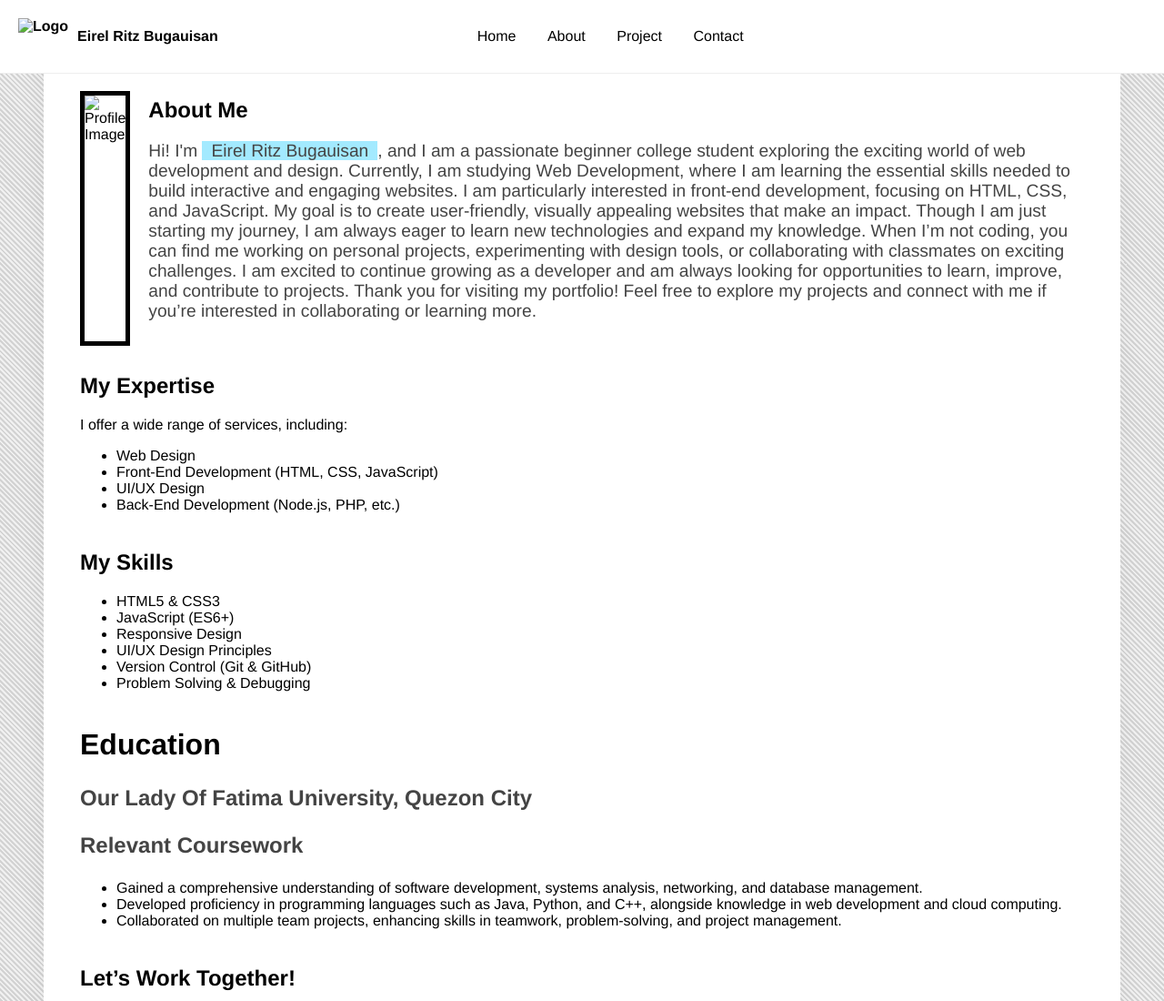
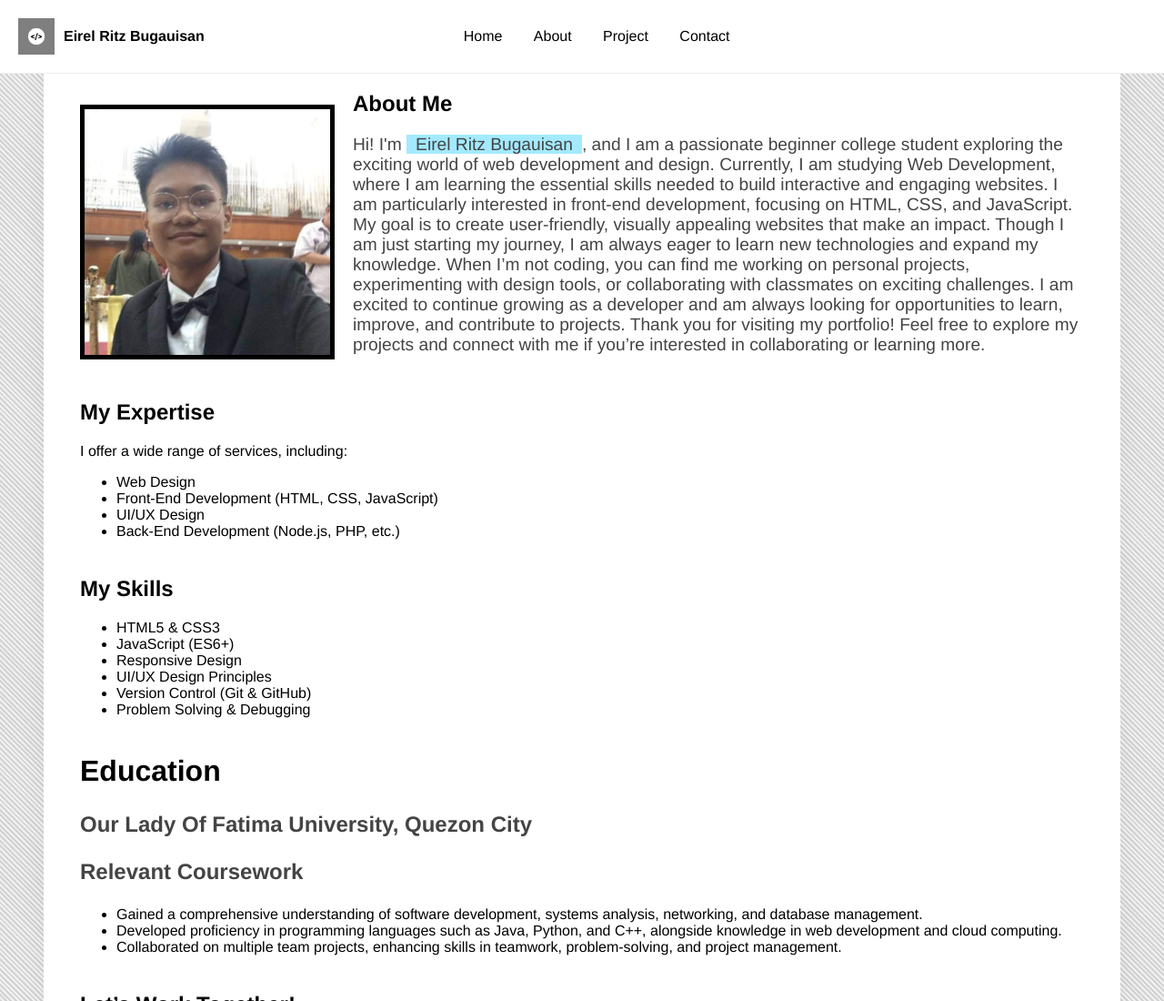
Before and after one commit to EirelRitz-Bugauisan/practice, a plain HTML site: page PortfolioAboutMePage.html in a window 1280 px wide. Shown: the top 1100 px of the page at 91% size. Drawn offline with Linux system fonts and the light colour scheme.

Commit message:
Update PortfolioAboutMePage.html

```diff
--- a/PortfolioAboutMePage.html
+++ b/PortfolioAboutMePage.html
@@ -189,7 +189,7 @@
   <div class="container">
     <header>
       <div class="logo">
-        <img src="Images/Logo.png" alt="Logo" />
+        <img src="../Logo.png" alt="Logo" />
         <span>Eirel Ritz Bugauisan</span>
       </div>
       <nav>
@@ -201,7 +201,7 @@
     </header>
 
     <section class="hero">
-      <img src="Images/Eirel.jpeg" alt="Profile Image" />
+      <img src="../Eirel.jpeg" alt="Profile Image" />
       <div>
         <h1>About Me</h1>
         <p class="subtext">
```
